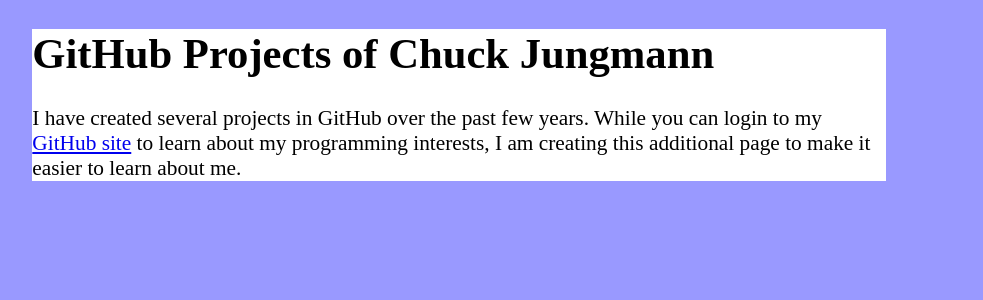
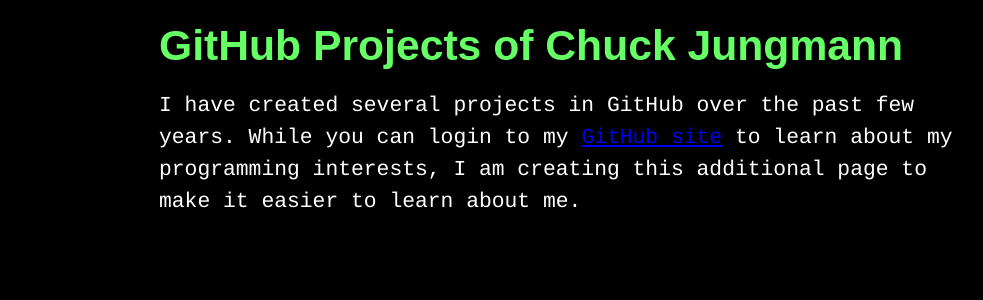
Before and after one commit to cjungmann/cjungmann.github.io, a Jekyll site: the page built from index.md, in a window 1280 px wide. Shown: the top 300 px of the page, without its empty margins (181-1164 px from the left). Built offline with Jekyll 4.4.1, drawn with Linux system fonts in a browser that asks for light colours.

Commit message:
Adding selectors for code sections.

```diff
--- a/css/main.css
+++ b/css/main.css
@@ -1,8 +1,72 @@
-html { background-color: #9999FF; }
+html { background-color: #000000; }
 body
 {
+    padding-left: 200px;
+    color: #FFFFFF;
+    font-family: courier, mono-space;
     font-size: 16pt;
-    background-color: #FFFFFF;
-    width: 40em;
+    line-height: 1.5em;
+    width: 800px;
     margin: auto;
 }
+
+h1, h2, h3, h4, h5, h6 { color: #66FF66; }
+
+h1, h2, h3 { font-family: sans-serif; }
+
+h5, h6 { margin-left: -200px; width:200px; }
+
+pre { font-family: "Courier New", courier, monospace; }
+
+span.pl-k  { color: #FF6666; } /* programming-language, keyword */
+span.pl-c  { color: #66CC66; } /* programming-language, comment */
+span.pl-c1 { color: #CC66FF; } /* programming-language, constant? */
+span.pl-en,
+span.pl-pds { color: #6666FF; } /* programming-language, string? */
+
+/* .pl-c{color:#6a737d} */
+/* .pl-c1, */
+/* .pl-s  */
+/* .pl-v{color:#005cc5} */
+/* .pl-e, */
+/* .pl-en{color:#6f42c1} */
+/* .pl-smi, */
+/* .pl-s  */
+/* .pl-s1{color:#24292e} */
+/* .pl-ent{color:#22863a} */
+/* .pl-k{color:#d73a49} */
+/* .pl-s, */
+/* .pl-pds, */
+/* .pl-s  */
+/* .pl-pse  */
+/* .pl-s1, */
+/* .pl-sr, */
+/* .pl-sr  */
+/* .pl-cce, */
+/* .pl-sr  */
+/* .pl-sre, */
+/* .pl-sr  */
+/* .pl-sra{color:#032f62} */
+/* .pl-v, */
+/* .pl-smw{color:#e36209} */
+/* .pl-bu{color:#b31d28} */
+/* .pl-ii{color:#fafbfc;background-color:#b31d28} */
+/* .pl-c2{color:#fafbfc;background-color:#d73a49} */
+/* .pl-c2::before{content:"^M"} */
+/* .pl-sr  */
+/* .pl-cce{font-weight:bold;color:#22863a} */
+/* .pl-ml{color:#735c0f} */
+/* .pl-mh, */
+/* .pl-mh  */
+/* .pl-en, */
+/* .pl-ms{font-weight:bold;color:#005cc5} */
+/* .pl-mi{font-style:italic;color:#24292e} */
+/* .pl-mb{font-weight:bold;color:#24292e} */
+/* .pl-md{color:#b31d28;background-color:#ffeef0} */
+/* .pl-mi1{color:#22863a;background-color:#f0fff4} */
+/* .pl-mc{color:#e36209;background-color:#ffebda} */
+/* .pl-mi2{color:#f6f8fa;background-color:#005cc5} */
+/* .pl-mdr{font-weight:bold;color:#6f42c1} */
+/* .pl-ba{color:#586069} */
+/* .pl-sg{color:#959da5} */
+/* .pl-corl{text-decoration:underline;color:#032f62} */
```
